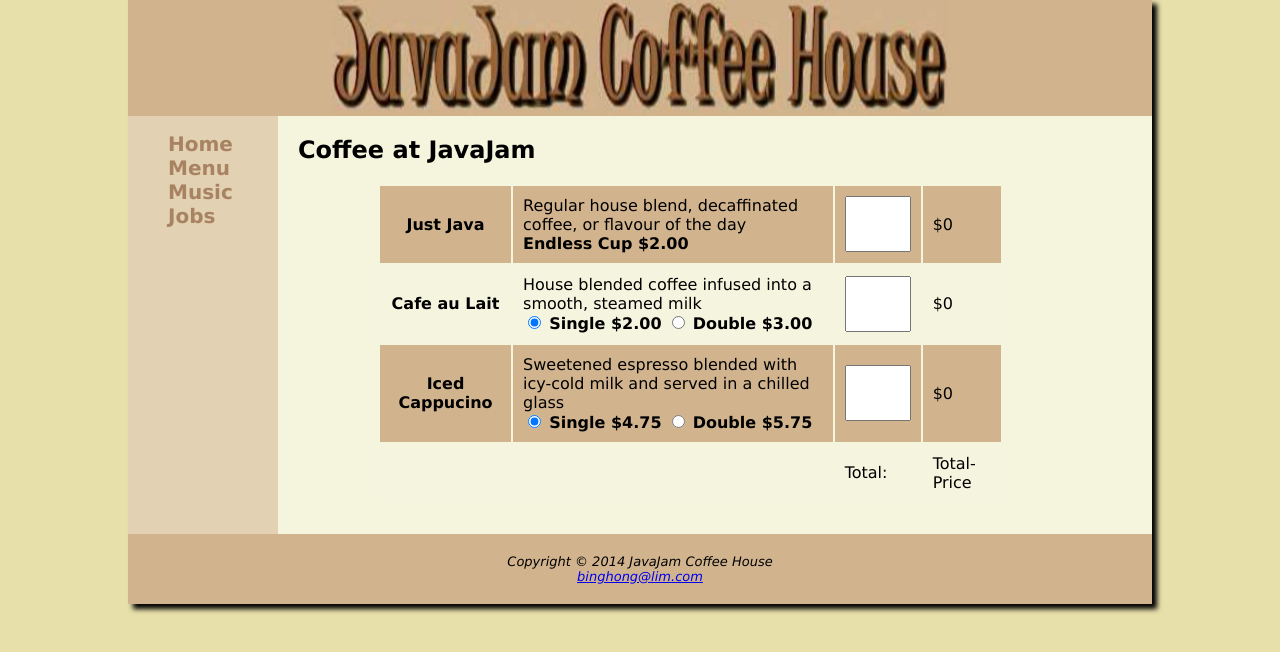
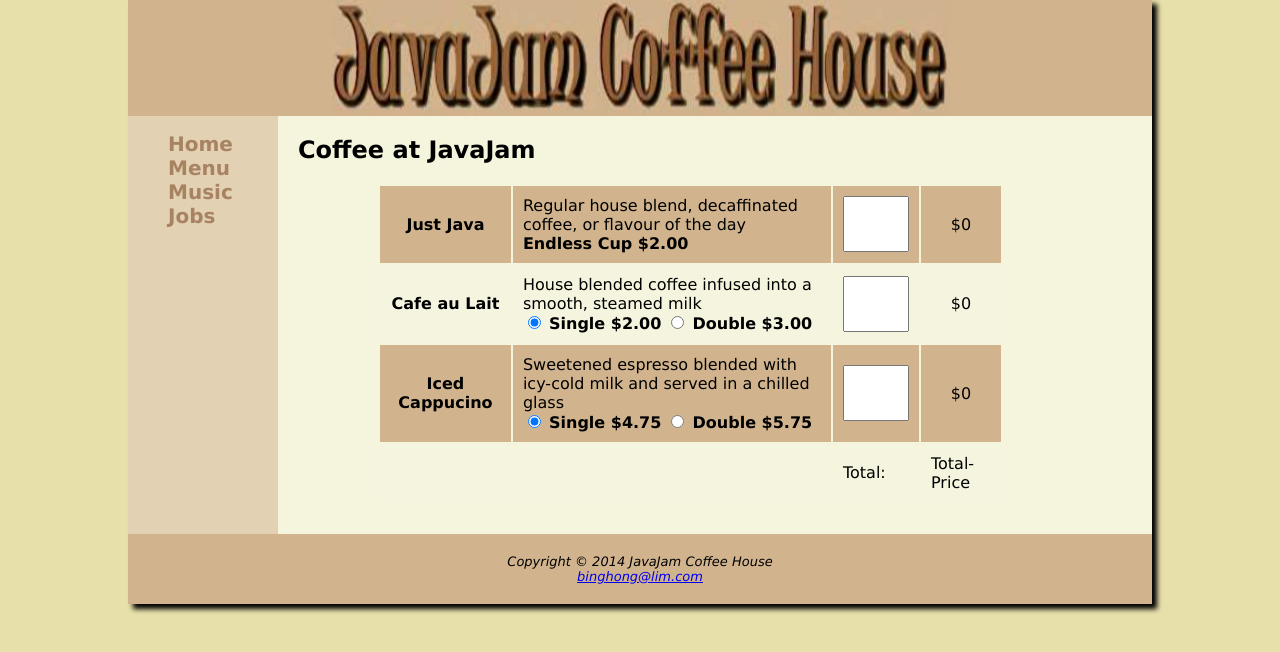
Before and after one commit to Bingsu99/IE4717, a PHP site: page /menu.html in a window 1280 px wide. Shown: the part 25-677 px from the top of the page. Run offline with PHP 8.4, Linux system fonts and the light colour scheme.

Commit message:
minor css fix

```diff
--- a/CaseStudy2/css/menu.css
+++ b/CaseStudy2/css/menu.css
@@ -30,3 +30,11 @@
   padding-left: 10px;
   text-align: center;
 }
+
+#justJavaDisplay,
+#cafeAuLaitDisplay,
+#cappucinoDisplay {
+  height: 50px;
+  width: 60px;
+  text-align: center;
+}
```
